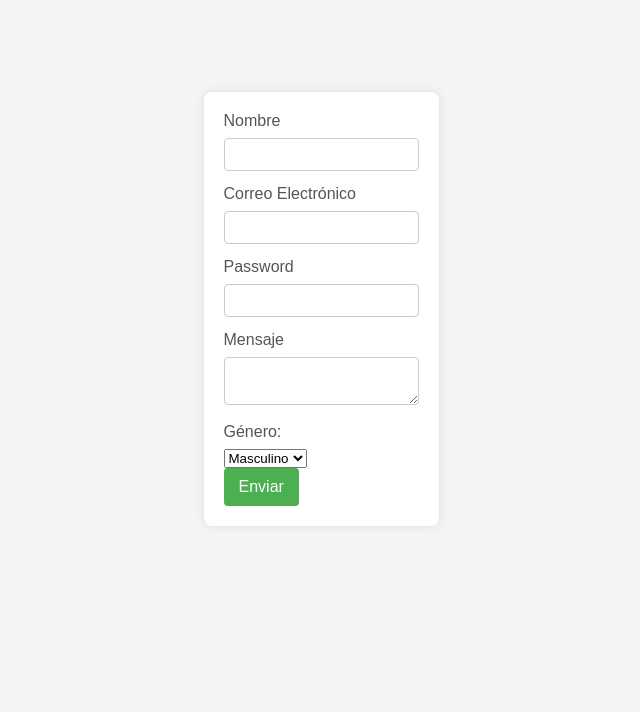
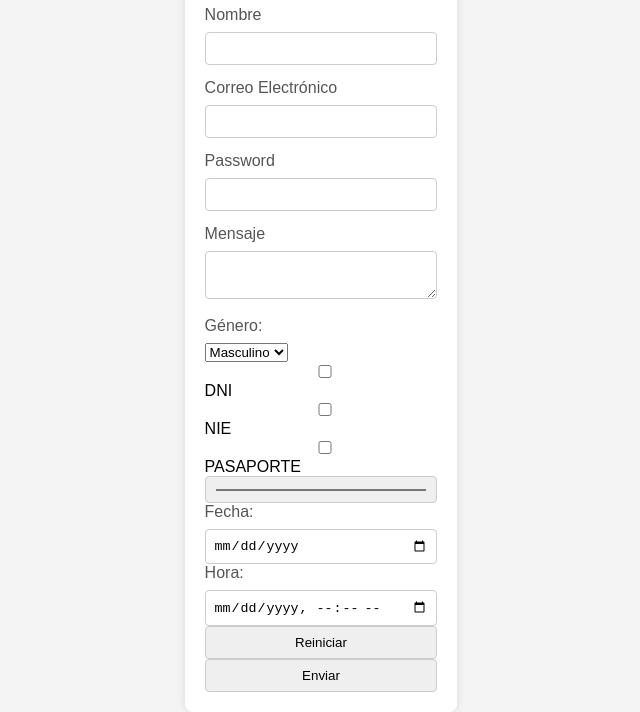
Before and after one commit to Felipe11XZzx/Lenguaje-Marcas-1-DAW, a plain HTML site: page Ejercicio Formulario/index.html in a window 1280 px wide. Shown: the part 91-803 px from the top of the page, without its empty margins (319-959 px from the left). Drawn offline with Linux system fonts and the light colour scheme; a web font is replaced by a local one.

Commit message:
Update index.html

```diff
--- a/Ejercicio Formulario/index.html
+++ b/Ejercicio Formulario/index.html
@@ -1,36 +1,49 @@
 <!DOCTYPE html>
 <html lang="en">
-<head>
+
+<link>
     <meta charset="UTF-8">
     <link rel="stylesheet" href="style.css">
     <meta name="viewport" content="width=device-width, initial-scale=1.0">
-    <title>Document</title>
+    <title>Fornulario</title>
     <script src="script.js"></script>
+    <style>
+        @import url('https://fonts.googleapis.com/css2?family=Honk&display=swap');
+      </style>
 </head>
+
 <body>
 
     <div class="container">
+        <h1 id="title"> Formulario 1</h1>
+
         <form id="myForm">
+
             <div class="Input-group">
+
                 <label for="nombre">Nombre</label>
                 <input type="text" id="nombre" name="nombre" required>
                 <p id="nombreError" class="error-message"></p>
             </div>
+
             <div class="Input-group">
                 <label for="email">Correo Electrónico</label>
                 <input type="email" id="email" name="email" required>
                 <p id="emailError" class="error-message"></p>
             </div>
+
             <div class="Input-group">
                 <label for="password">Password</label>
                 <input type="password" id="password" name="password" required>
                 <p id="passwordError" class="error-message"></p>
             </div>
+
             <div class="Input-group">
                 <label for="mensaje">Mensaje</label>
                 <textarea id="mensaje" name="mensaje" required></textarea>
                 <p id="mensajeError" class="error-message"></p>
             </div>
+
             <div class="Input-group">
                 <label for="genero">Género:</label>
                 <select id="genero" name="genero">
@@ -39,7 +52,37 @@
                     <option value="otro">Otro</option>
                 </select>
             </div>
-    <button type="button" onclick="validarFormulario()">Enviar</button>
+
+            <div id="Pruebas">
+
+                 <form id="check">
+                    <input type="checkbox" id="Doc1" name="Doc1" value="DNI"> DNI
+                    <input type="checkbox" id="Doc2" name="Doc2" value="NIE"> NIE
+                    <input type="checkbox" id="Doc3" name="Doc3" value="PASS"> PASAPORTE
+                 </form>
+
+                 <form id="color">
+                    <input type="color" id="Color-fav" name="Color-fav">
+                 </form>
+
+                 <form id="fecha">
+                    <label for="Fecha">Fecha:</label>
+                    <input type="date" id="Fecha" name="Fecha">
+                 </form>
+
+                 <form id="local">
+                    <label for="fecha-uso">Hora:</label>
+                    <input type="datetime-local" id="fecha-uso" name="fecha-uso">
+                 </form>
+
+                 <form id="boton">
+                    <input id="Button-R" type="button" onclick="alert('No Se Puede Reiniciar La Pagina')" value="Reiniciar">
+                    <input id="Button-Z" type="button" onclick="alert('El Formulario Se Ha Enviado')" value="Enviar">
+                 </form>
+
+            </div>
+
     </div>
 </body>
+
 </html>
```
Lines whose indentation alone changed are shown as unchanged.
